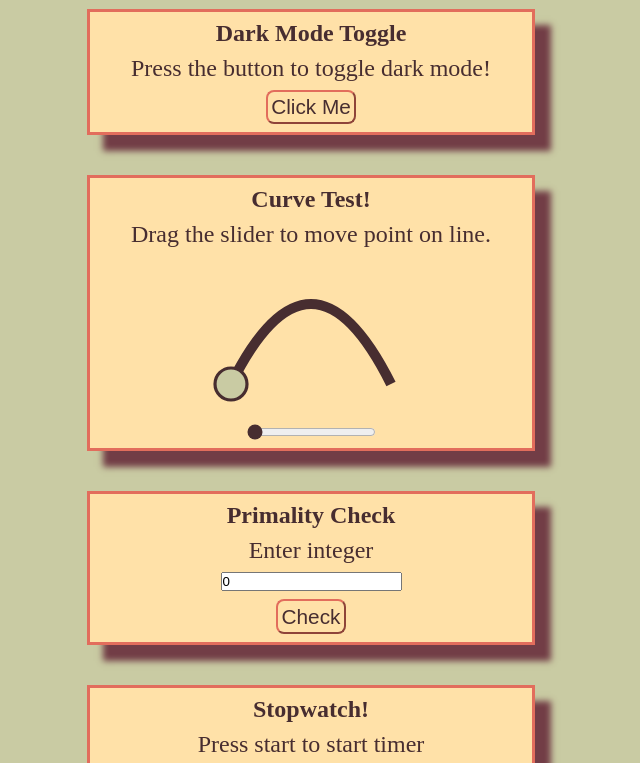
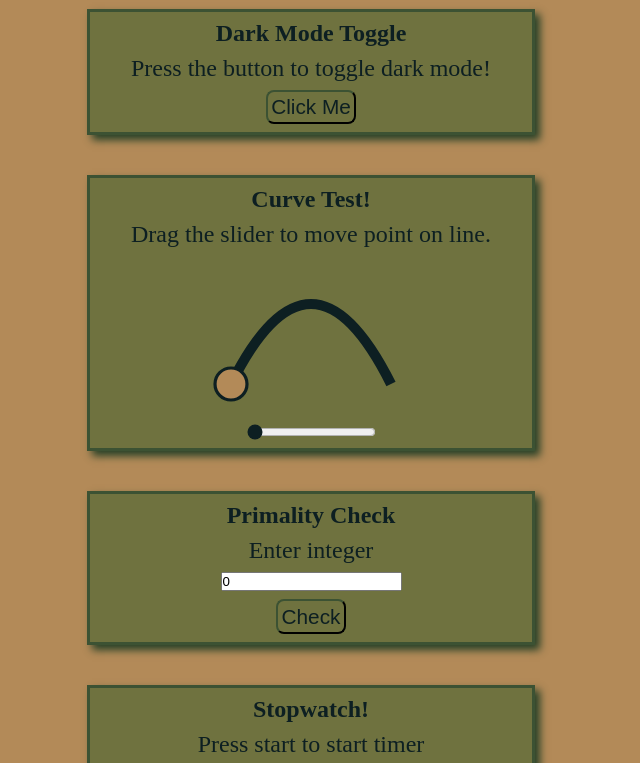
Before and after one commit to lokamaster/html-practice, a plain HTML site: page index.html in a window 1280 px wide. Shown: the part 68-831 px from the top of the page, without its empty margins (329-969 px from the left). Drawn offline with Linux system fonts and the light colour scheme.

Commit message:
style: change palette

```diff
--- a/style.css
+++ b/style.css
@@ -6,11 +6,11 @@
 }
 
 :root {
-  --palette-color-one: #c9cba3;
-  --palette-color-two: #ffe1a8;
-  --palette-color-three: #e26d5c;
-  --palette-color-four: #723d46;
-  --palette-color-five: #472d30;
+  --palette-color-one: #b38a58;
+  --palette-color-two: #6f723f;
+  --palette-color-three: #3c5233;
+  --palette-color-four: #264027;
+  --palette-color-five: #0d1f22;
 
   --accent-color: var(--palette-color-one);
   --accent-color-two: var(--palette-color-two);
@@ -23,7 +23,7 @@ article {
   align-items: center;
   background-color: var(--accent-color-two);
   border: 0.2rem var(--accent-color-three) solid;
-  box-shadow: 1rem 1rem 0.4rem var(--accent-color-four);
+  box-shadow: 0.3rem 0.3rem 0.5rem var(--accent-color-four);
   display: flex;
   flex-direction: column;
   gap: 0.5rem;
```
